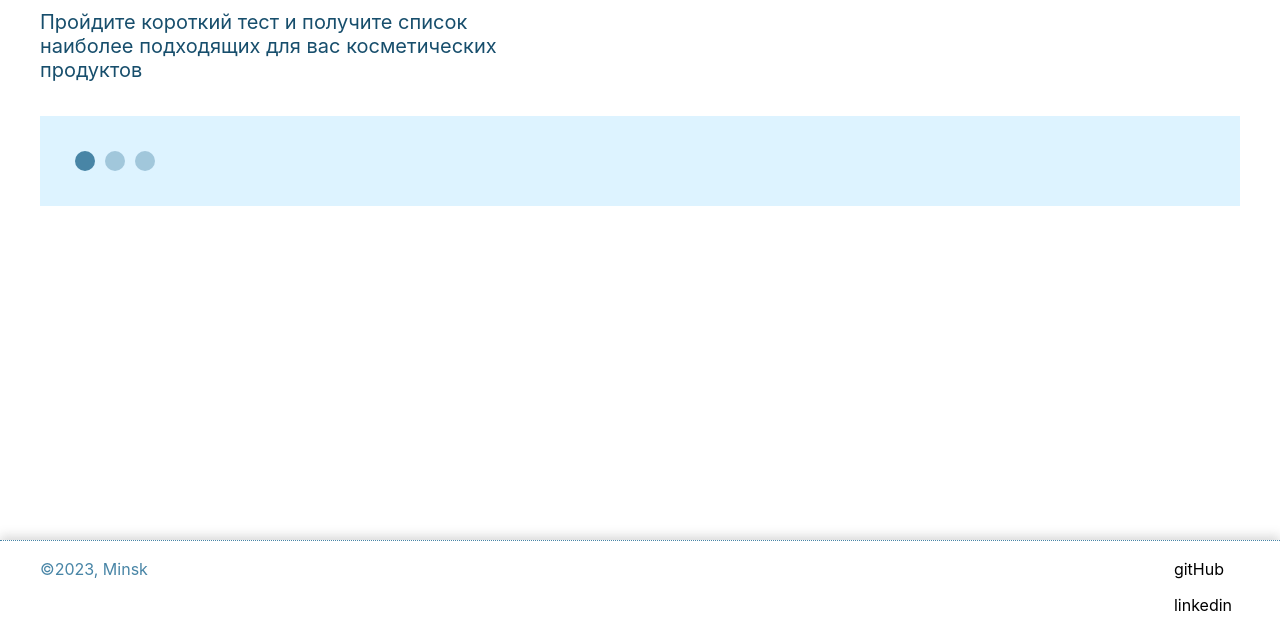
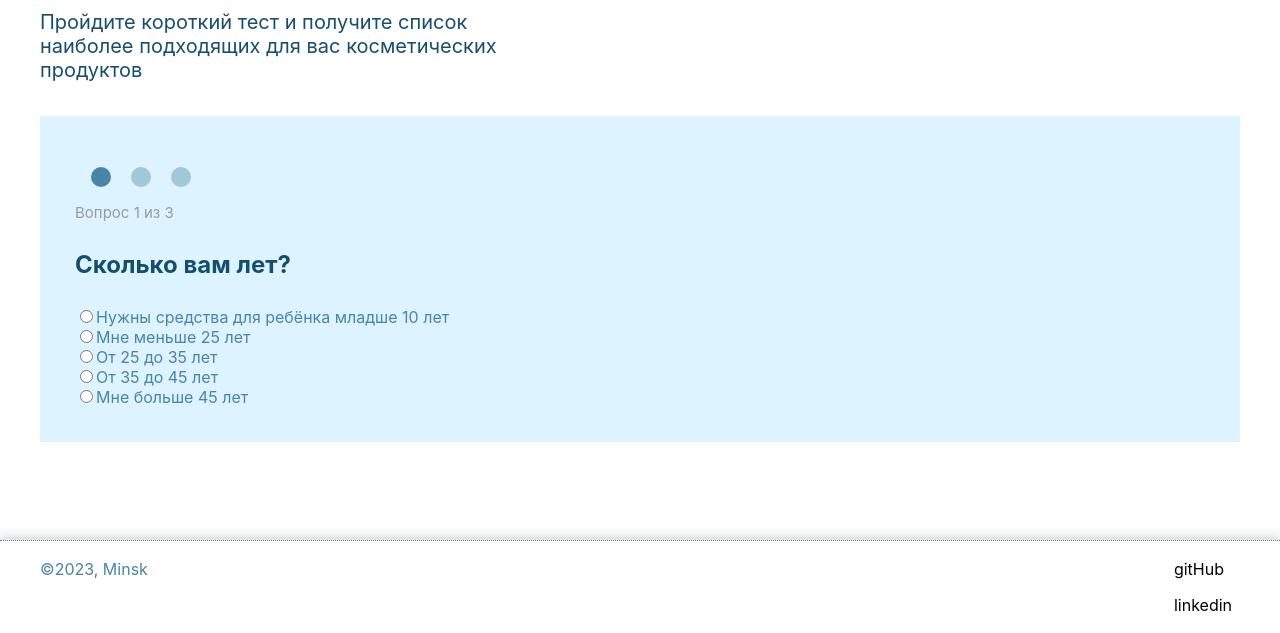
Before and after one commit to MaryAnzh/Quiz-beauty_Test-task, a website built with webpack: page index.html in a window 1280 px wide. Shown: the part 167-800 px from the top of the page. Built offline with nearby package versions, Linux system fonts and the light colour scheme.

Commit message:
feat: add answer items

```diff
--- a/package.json
+++ b/package.json
@@ -1,6 +1,9 @@
 {
   "version": "1.0.0",
-  "author": "Vashchayeva Maryia",
+  "author": {
+    "name": "Vashchayeva Maryia",
+    "email": "maryang@mail.ru"
+  },
   "name": "quiz-beauty-test-task",
   "description": "Test task for QMedia",
   "devDependencies": {
--- a/src/app/pages/quiz/round/round.scss
+++ b/src/app/pages/quiz/round/round.scss
@@ -2,12 +2,14 @@
     width: 100%;
     margin-top: 2.13rem;
     padding: 2.19rem;
+    display: flex;
+    flex-direction: column;
     background: $mainColorLight_2;
 
     &__slider-checkboxes {
-        width: 5rem;
         display: flex;
-        justify-content: space-between;
+        gap: 1.25rem;
+        padding: 1rem;
 
         &__box {
             position: relative;
@@ -48,4 +50,23 @@
             }
         }
     }
+
+    &__question-num-text {
+        color: $subTitleText;
+        font-size: 0.9375rem;
+        font-style: normal;
+        font-weight: 400;
+        line-height: normal;
+    }
+
+    &__question {
+        padding: 1.75rem 0;
+        font-size: 1.5rem;
+        font-weight: 700;
+        color: $mainColorDark;
+    }
+
+    &__question-list {
+
+    }
 }
--- a/src/app/pages/quiz/round/round.ts
+++ b/src/app/pages/quiz/round/round.ts
@@ -1,14 +1,33 @@
 import { Control } from '../../../../utile/control'
 import { IRound } from '../../../../data/quiz.data';
+import { quizData } from '../../../../data/quiz.data';
 
 export class Round extends Control {
     sliderCheckboxes: Control;
     checkboxesSet: HTMLInputElement[] = [];
+    questionNumText: Control;
+    question: Control;
+    answerList: Control;
+    answerListSet: HTMLInputElement[] = [];
 
     constructor(parent: HTMLElement) {
         super(parent, 'div', 'round');
         this.sliderCheckboxes = new Control(this.node, 'div', 'round__slider-checkboxes');
-        [...Array(3).keys()].forEach(el => {
+        this.questionNumText = new Control(this.node, 'p', 'round__question-num-text');
+        this.question = new Control(this.node, 'p', 'round__question', quizData[0].question);
+        this.answerList = new Control(this.node, 'ul', 'round__answer-list');
+
+        this.createCheckBox(3);
+        this.addQuestionNumberText(1, 3);
+        this.createAnswerList(quizData[0].answer);
+    }
+
+    newRound = (data: IRound, number: number) => {
+
+    }
+
+    createCheckBox = (quantity: number) => {
+        [...Array(quantity).keys()].forEach(el => {
             const box = new Control(this.sliderCheckboxes.node, 'div', 'round__slider-checkboxes__box');
             const input = new Control(box.node, 'input', 'round__slider-checkboxes__box__input', null,
                 [
@@ -23,6 +42,32 @@ export class Round extends Control {
         this.checkboxesSet[0].checked = true;
     }
 
+    checkedBox = (number: number) => {
+        this.checkboxesSet[number].checked = true;
+    }
+
+    addQuestionNumberText = (questionNum: number, questionCount: number) => {
+        this.questionNumText.node.textContent = `Вопрос ${questionNum} из ${questionCount}`;
+    }
+
+    createAnswerList = (answers: string[]) => {
+        this.answerList.node.innerHTML = '';
+        [...Array(answers.length).keys()].forEach((index) => {
+            const answer = new Control(this.answerList.node, 'div', 'round__round__answer-list__answer');
+            const inputId = `answer_${index}`;
+            const input = new Control(answer.node, 'input', 'round__answer-list__answer__input', null,
+                [
+                    { name: 'name', value: 'answer' },
+                    { name: 'type', value: 'radio' },
+                    { name: 'id', value: inputId }
+                ])
+            const label = new Control(answer.node, 'label', 'round__answer-list__answer__label', null, [{ name: 'for', value: inputId }]);
+            label.node.textContent = answers[index];
+            const item = <HTMLInputElement>input.node;
+            this.answerListSet.push(item);
+        });
+    }
+
     destroy(): void {
         super.destroy();
     }
--- a/src/assets/style/global.scss
+++ b/src/assets/style/global.scss
@@ -3,7 +3,7 @@
 }
 
 body {
-    font-family: 'Roboto';
+    font-family: Inter;
     font-style: normal;
 }
 
--- a/src/assets/style/utile/_variable.scss
+++ b/src/assets/style/utile/_variable.scss
@@ -3,6 +3,7 @@ $mainColorDark: #174E6C;
 $mainColorLight_1: #ACB9BF;
 $mainColorLight_2: #DDF3FF;
 $mainColorSuperLight: #ECF8FF;
+$subTitleText: #9A9A9A;
 
 $appSize: 1200px;
 $tabletPoint: 780px;
```
